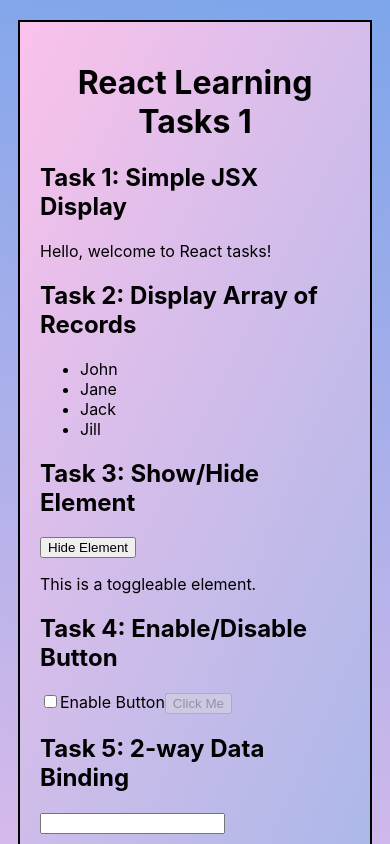
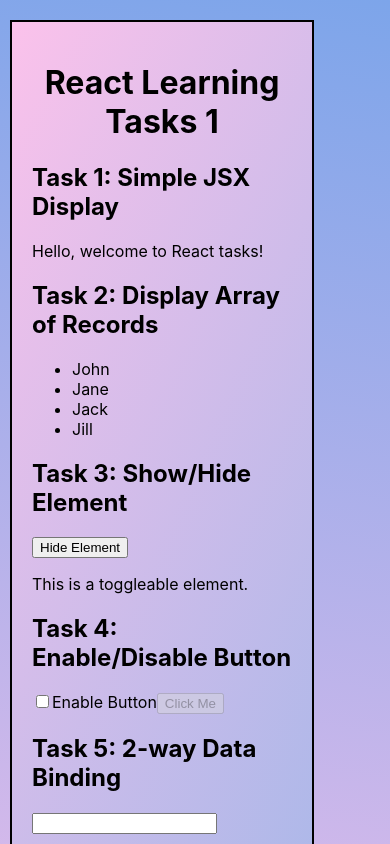
Before and after one commit to Harikaran1212/react-task-1, a React (Create React App) app: page / in a window 390 px wide. Shown: the top 844 px of the page. Built offline with nearby package versions, Linux system fonts and the light colour scheme.

Commit message:
Update App.css

```diff
--- a/src/App.css
+++ b/src/App.css
@@ -24,8 +24,8 @@
 
 @media only screen and (max-width: 600px)  {
   .game{
-    margin-left: 18px;
-    width: 350px;
+    margin-left: 10px;
+    width: 300px;
     margin-right:10px;
  }
 }
```
